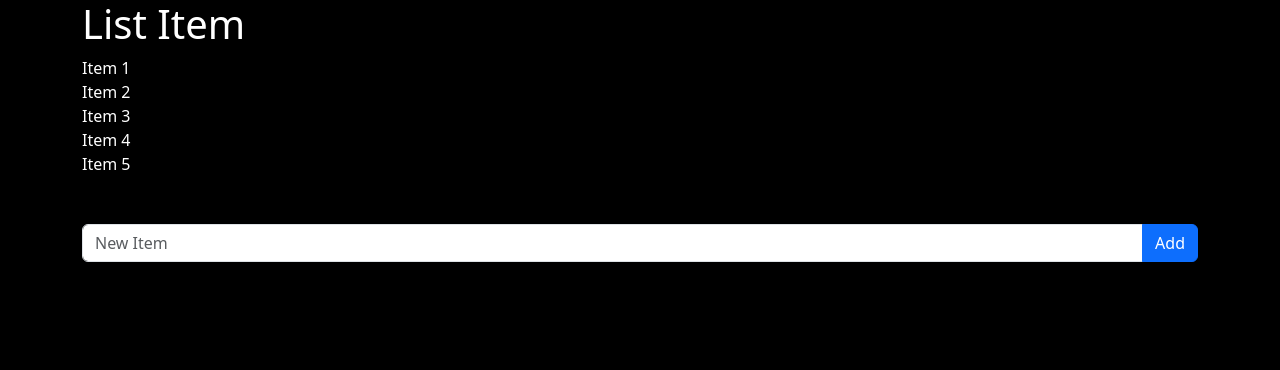
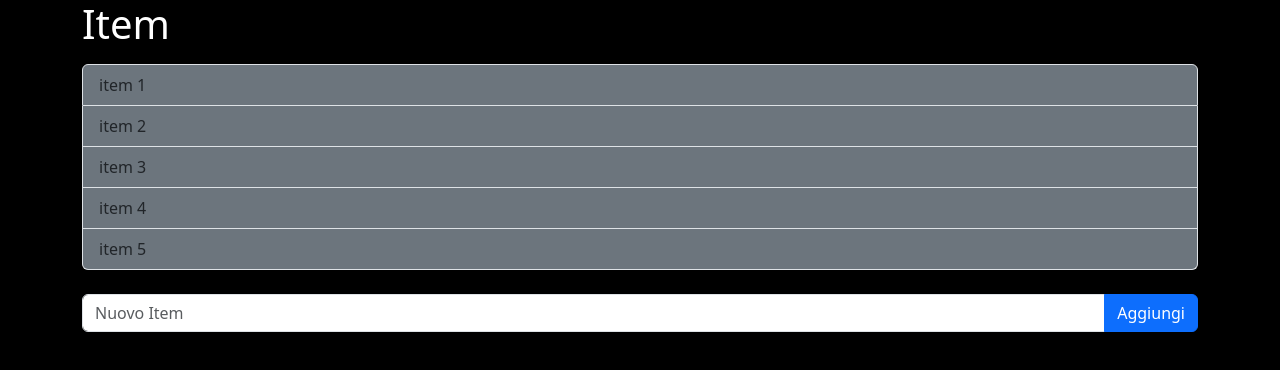
Before and after one commit to AgostaSalvatore/react-form, a React (Vite) app: page / in a window 1280 px wide. Shown: the top 370 px of the page. Built offline with nearby package versions, Linux system fonts and the light colour scheme.

Commit message:
[DONE] create logic for add a single item and append to array

```diff
--- a/src/App.jsx
+++ b/src/App.jsx
@@ -1,45 +1,42 @@
-import { useState } from 'react'
-const listItems = [
-  { id: 1, name: 'Item 1' },
-  { id: 2, name: 'Item 2' },
-  { id: 3, name: 'Item 3' },
-  { id: 4, name: 'Item 4' },
-  { id: 5, name: 'Item 5' },
-];
+import { useState } from 'react';
+
+const InitialItems = ['item 1', 'item 2', 'item 3', 'item 4', 'item 5'];
 
 function App() {
-
   const [newItem, setNewItem] = useState('');
+  const [item, setItem] = useState(InitialItems);
 
   const addItem = (e) => {
-    e.preventDefault();
+    e.preventDefault(); //per non refreshare la pagina
+    const items = newItem.trim(); //toglie gli spazi prima e dopo
+    setItem([...item, items]); //operatore spread
+    setNewItem(''); //andare a pulire la form
   }
 
   return (
     <>
       <div className="container">
-        <h1>
-          List Item
+        <h1 className='mb-3'>
+          Item
         </h1>
         <ul className="list-group mb-4">
-          {listItems.map((item) => (
-            <li key={item.id} className="list-group">
-              {item.name}
+          {item.map((item, index) => (
+            <li key={index} className="list-group-item bg-secondary">
+              {item}
             </li>
           ))}
+        </ul>
         <form onSubmit={addItem}>
-            <div className="input-group mt-5">
+          <div className="input-group mb-3">
             <input
               value={newItem}
               onChange={(e) => { setNewItem(e.target.value) }}
               type="text"
               className='form-control'
-                placeholder='New Item'
-              />
-              <button className="btn btn-primary">Add</button>
+              placeholder='Nuovo Item' />
+            <button className="btn btn-primary">Aggiungi</button>
           </div>
         </form>
-        </ul>
       </div>
     </>
   )
```
Lines whose indentation alone changed are shown as unchanged.
